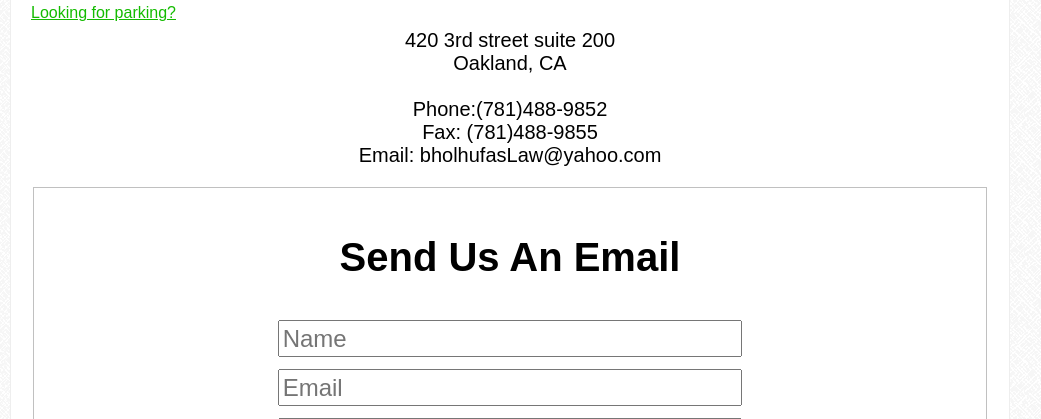
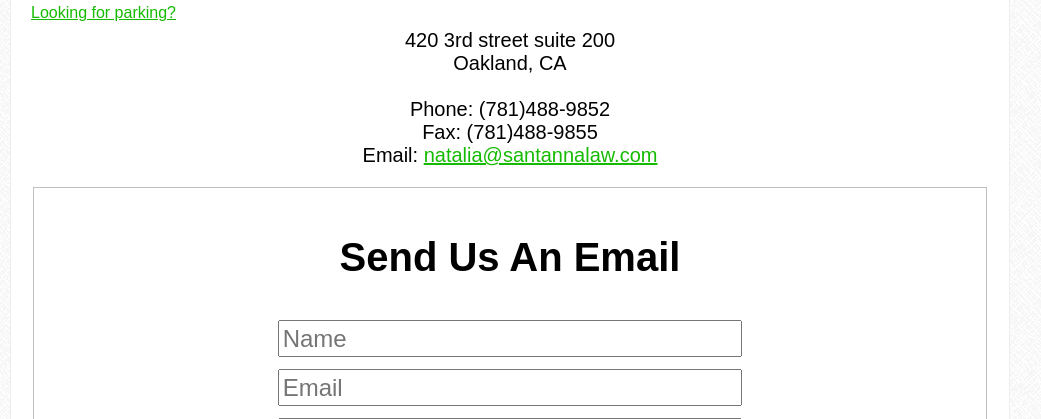
Before and after one commit to mv2sa/bolhufasLaw, a PHP site: page /index.php?page=contactUs in a window 1280 px wide. Shown: the part 847-1266 px from the top of the page, without its empty margins (130-1171 px from the left). Run offline with PHP 8.4, Linux system fonts and the light colour scheme; some libraries are stand-ins or nearby versions; some web fonts are replaced.

Commit message:
several updates around contact us
phone numbers will make call on a device
email will use mailto as an alternative to the email form

```diff
--- a/api/email.php
+++ b/api/email.php
@@ -1,5 +1,4 @@
 <?php
-
     $headers = array();
     $headers[] = 'Accept: application/json';
     $headers[] = 'Content-Type: application/json';
@@ -10,7 +9,7 @@ if($_POST) {
         $msg = trim($_POST['message']);
         $subject = trim($_POST['subject']);
         //email address settings
-    $my_address = "marcosv.santanna@hotmail.com";
+        $my_address = "natalia@santannaLaw.com";
         $headers = "From: ".$email;
         $message = "Contact name: $name\nContact Email: $email\nContact Message: $msg";
         $to = $my_address;
--- a/content/contactUs.html
+++ b/content/contactUs.html
@@ -8,13 +8,16 @@
             <p id="cu-formAddress">
                 420 3rd street suite 200 <br>
                 Oakland, CA <br><br>
-                Phone:(781)488-9852 <br>
+                Phone: <a href="tel:+17814889852" class="cu-mobiPhone">(781)488-9852</a><span class="cu-deskPhone">(781)488-9852</span> <br>
                 Fax: (781)488-9855 <br>
-                Email: bholhufasLaw@yahoo.com
+                Email: <a href="mailto:natalia@santannalaw.com">natalia@santannalaw.com</a>
             </p>
             <form id="cu-emailForm" action="contact.php" method="POST">
                 <fieldset>
+                    <div class="form">
                         <h3>Send Us An Email</h3>
+                        <p id="cu-serverSide" class="error">
+                        </p>
                         <!--[if lte IE 9]>
                             <label for="name" class="cu-labelIE9">Name:</label>
                         <![endif]-->
@@ -41,6 +44,13 @@
                         <div class="cu-emailBtn">
                             <input type="submit" value="Send Message" id="cu-send" class="cu-button" />
                             <input type="submit" value="Reset" id="cu-reset" class="cu-button" />
+                        </div>
+                    </div>
+                    <div class="success">
+                        <h3>
+                            Thank you for your email
+                        </h3>
+                    </div>
                 </fieldset>
             </form>
         </div>
--- a/css/main.css
+++ b/css/main.css
@@ -467,8 +467,23 @@ main {
     font-size: 0.8em;
     line-height: 1;
 }
+#cu-emailForm > fieldset > .success {
+    display: none;
+}
+#cu-emailForm > fieldset > .success h3 {
+    color: #14bb00;
+}
+#cu-serverSide {
+    display: none;
+}
 #cu-formAddress {
     margin-top: 0.5em;
+}
+#cu-formAddress .cu-deskPhone {
+    display: none;
+}
+#cu-formAddress a {
+    color: #14bb00;
 }
 .cu-form .cu-field {
     display: block;
@@ -691,6 +706,12 @@ main {
     #cu-formAddress {
         text-align: center;
     }
+    #cu-formAddress .cu-deskPhone {
+        display: inline-block;
+    }
+    #cu-formAddress .cu-mobiPhone {
+        display: none;
+    }
     .cu-labelIE9 {
         width: 50%;
         display: block;
--- a/js/contactUs.js
+++ b/js/contactUs.js
@@ -92,14 +92,19 @@ $(document).ready(function() {
   				'subject' : subject,
   				'message' : message
   			};
-  			console.log(json);
             $.ajax({
 	            type: 'post',
 	            url: 'api/email.php',
 	            data: json,
 	            dataType: 'json',
 	            success: function(msg){
-	            	console.log(msg);
+	            	if(msg.code === 0) {
+	            		$('#cu-serverSide').html(msg.message).css('display', 'block');
+	            	} else {
+	            		$('#cu-emailForm > fieldset > .form').fadeOut(function() {
+	            			$('#cu-emailForm > fieldset > .success').fadeIn();
+	            		});
+	            	}
 		        },
 		        error: function(jqXHR, textStatus, errorThrown){
 		            console.log(jqXHR);
```
Lines whose indentation alone changed are shown as unchanged.
